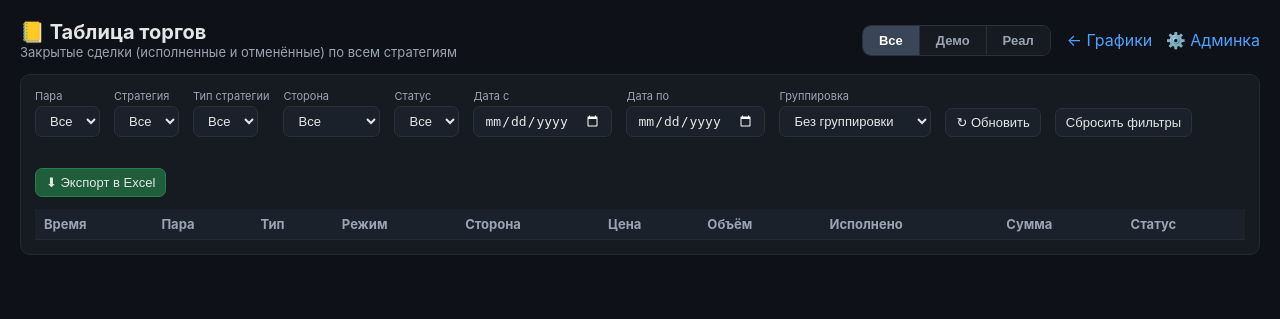
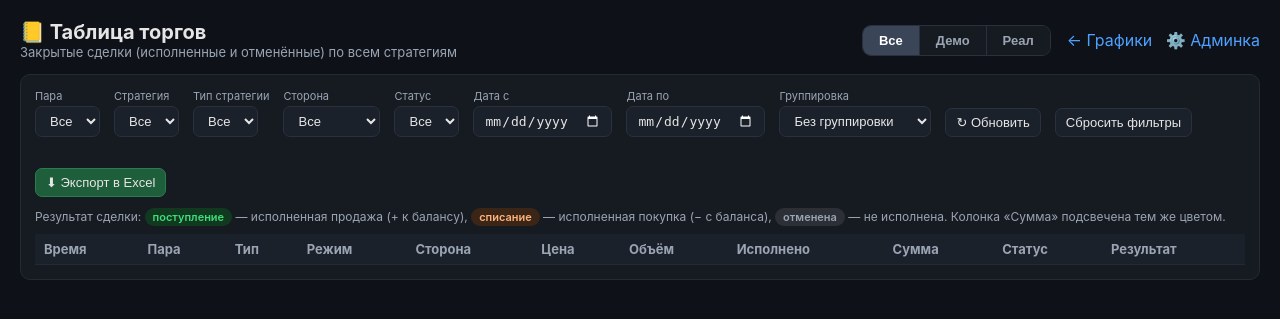
Before and after one commit to BrotherGM/Cripto, a Django app: template grid/templates/grid/trades.html in a window 1280 px wide. Shown: the top 319 px of the page. Run offline with Django 3.2, Linux system fonts and the light colour scheme; the template is opened without the code that fills it, so the values that code supplies are empty.

Commit message:
Таблица торгов: колонка «Результат» и подсветка сумм цветом
- Добавлена колонка «Результат» с типом денежного результата сделки:
  • поступление (зелёный) — исполненная продажа, денег пришли;
  • списание (оранжевый) — исполненная покупка, денег ушли;
  • отменена (серый) — ордер не исполнен.
- Колонка «Сумма» подсвечена соответствующим цветом (+ знак для продаж, − для покупок).
- При группировке: строка-итог группы показывает чистый результат группы (sell−buy) с той же подсветкой.
- Добавлена легенда под фильтрами с расшифровкой цветов.

Co-Authored-By: Claude Haiku 4.5 <noreply@anthropic.com>

```diff
--- a/grid/templates/grid/trades.html
+++ b/grid/templates/grid/trades.html
@@ -29,6 +29,16 @@
     .md { padding:2px 8px; border-radius:12px; font-size:11px; font-weight:600; }
     .md-demo { background:#2c333d; color:#c3ccd6; }
     .md-live { background:#3a1212; color:#ff8a8a; }
+    /* подсветка суммы по денежному результату сделки */
+    td.res-in  { color:#3fdc7a; background:rgba(63,220,122,.13); font-weight:700; }
+    td.res-out { color:#ff6b6b; background:rgba(255,107,107,.13); font-weight:700; }
+    td.res-none{ color:#8a94a2; }
+    .rb { padding:2px 8px; border-radius:12px; font-size:11px; font-weight:600; white-space:nowrap; }
+    .rb-in  { background:#10391f; color:#3fdc7a; }
+    .rb-out { background:#3a2517; color:#ffb27a; }
+    .rb-none{ background:#2c2f36; color:#9aa4b2; }
+    .legend { color:#9aa4b2; font-size:12px; margin:2px 0 10px; }
+    .legend b { font-weight:600; }
     .summary { margin-left:auto; color:#9aa4b2; font-size:12.5px; }
     .wrap { overflow-x:auto; max-height:70vh; overflow-y:auto; }
     table.ct { width:100%; border-collapse:collapse; font-size:13px; }
@@ -88,6 +98,13 @@
       <div><label>&nbsp;</label><button id="f-export" class="export">⬇ Экспорт в Excel</button></div>
       <span class="summary" id="summary"></span>
     </div>
+    <div class="legend">
+      Результат сделки:
+      <span class="rb rb-in">поступление</span> — исполненная продажа (+ к балансу),
+      <span class="rb rb-out">списание</span> — исполненная покупка (− с баланса),
+      <span class="rb rb-none">отменена</span> — не исполнена.
+      Колонка «Сумма» подсвечена тем же цветом.
+    </div>
     <div class="wrap">
       <table class="ct" id="tbl">
         <thead>
@@ -96,7 +113,7 @@
             <th data-k="type_display">Тип</th><th data-k="mode_display">Режим</th><th data-k="side">Сторона</th>
             <th data-k="price" class="num">Цена</th><th data-k="size" class="num">Объём</th>
             <th data-k="filled" class="num">Исполнено</th><th data-k="value" class="num">Сумма</th>
-            <th data-k="state">Статус</th>
+            <th data-k="state">Статус</th><th>Результат</th>
           </tr>
         </thead>
         <tbody></tbody>
@@ -129,16 +146,29 @@
     return rows;
   }
   const mdBadge = r => `<span class="md ${r.mode==='live'?'md-live':'md-demo'}">${r.mode_display||'—'}</span>`;
-  const rowHtml = r => `<tr>
+  // Денежный результат сделки: продажа = поступление (+), покупка = списание (−),
+  // отменённая (не исполнена) = нет результата.
+  function resInfo(r){
+    if(r.state!=='filled' || !r.value) return {cls:'res-none', badge:'rb-none', sign:'', word:'отменена'};
+    if(r.side==='sell') return {cls:'res-in', badge:'rb-in', sign:'+', word:'поступление'};
+    return {cls:'res-out', badge:'rb-out', sign:'−', word:'списание'};
+  }
+  const rowHtml = r => {
+    const ri = resInfo(r);
+    const sumTxt = (r.state==='filled' && r.value) ? ri.sign + fmt(r.value) : '—';
+    return `<tr>
       <td>${tstr(r.ts)}</td><td>${r.pair}</td><td>${r.type_display||'—'}</td><td>${mdBadge(r)}</td>
       <td class="${r.side}">${r.side_display}</td>
       <td class="num">${fmt(r.price)}</td><td class="num">${fmt(r.size,6)}</td>
-      <td class="num">${fmt(r.filled,6)}</td><td class="num">${fmt(r.value)}</td>
-      <td><span class="st ${stCls(r.state)}">${r.state_display}</span></td></tr>`;
+      <td class="num">${fmt(r.filled,6)}</td>
+      <td class="num ${ri.cls}">${sumTxt}</td>
+      <td><span class="st ${stCls(r.state)}">${r.state_display}</span></td>
+      <td><span class="rb ${ri.badge}">${ri.word}</span></td></tr>`;
+  };
 
   function render(){
     const rows = filtered(), body = $('tbl').querySelector('tbody'), g = $('f-group').value;
-    if(!rows.length){ body.innerHTML = `<tr class="empty"><td colspan="10">Нет сделок</td></tr>`; }
+    if(!rows.length){ body.innerHTML = `<tr class="empty"><td colspan="11">Нет сделок</td></tr>`; }
     else if(!g){ body.innerHTML = rows.map(rowHtml).join(''); }
     else {
       const groups = {};
@@ -146,8 +176,12 @@
       let html='';
       Object.keys(groups).sort().forEach(k=>{
         const gr=groups[k], vol=gr.reduce((s,r)=>s+(r.filled||0),0), val=gr.reduce((s,r)=>s+(r.value||0),0);
+        const gsell=gr.reduce((s,r)=>s+(r.side==='sell'?(r.value||0):0),0);
+        const gbuy=gr.reduce((s,r)=>s+(r.side==='buy'?(r.value||0):0),0);
+        const gnet=gsell-gbuy, gcls=gnet<0?'res-out':'res-in';
         html += `<tr class="grp"><td colspan="6">▸ ${k} <span style="opacity:.7">(${gr.length})</span></td>`+
-                `<td class="num"></td><td class="num">${fmt(vol,6)}</td><td class="num">${fmt(val)}</td><td></td></tr>`;
+                `<td class="num"></td><td class="num">${fmt(vol,6)}</td><td class="num">${fmt(val)}</td><td></td>`+
+                `<td class="num ${gcls}">${gnet>=0?'+':'−'}${fmt(Math.abs(gnet))}</td></tr>`;
         html += gr.map(rowHtml).join('');
       });
       body.innerHTML = html;
```
